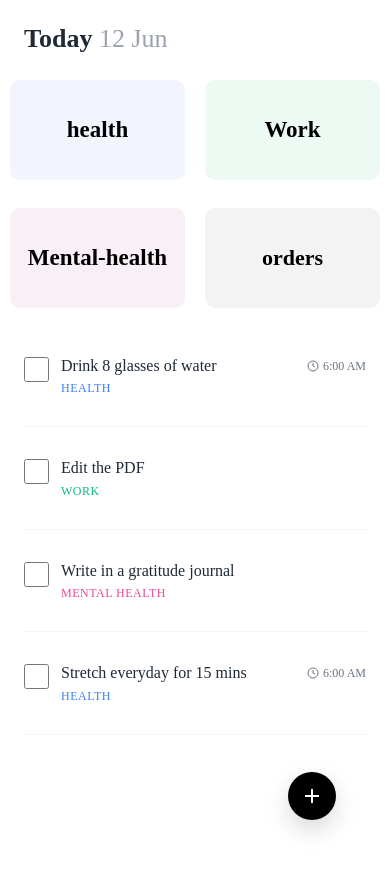
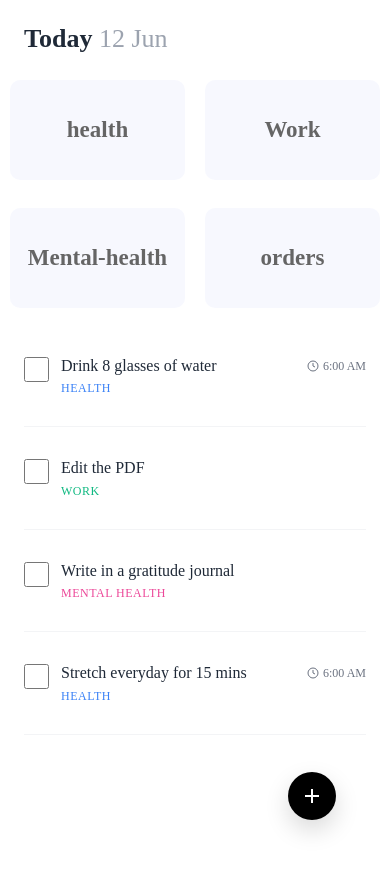
Before and after one commit to Tersemajesty/updated-todo, a React app: page / in a window 390 px wide. Shown: the top 870 px of the page. Built offline with nearby package versions, Linux system fonts and the light colour scheme; the HTML template or start-up script is replaced by a standard one.

Commit message:
mergd two branchs twog

```diff
--- a/src/component/Todo.css
+++ b/src/component/Todo.css
@@ -27,9 +27,19 @@
     flex-direction: column;
     align-items: center;
     height: 255px;
+    cursor: pointer;
+    opacity: 0.6;
+    transition: 0.3s;
     width: 100%;
     /* background: pink; */
   }
+
+  .header-container1 h1.active {
+  font-weight: bold;
+  opacity: 1;
+  color: #333;
+  border-bottom: 2px solid #000;
+}
 
   .div {
     height: 50%;
--- a/src/component/Todo.jsx
+++ b/src/component/Todo.jsx
@@ -36,6 +36,7 @@ const TodoList = () => {
   const [isModalOpen, setIsModalOpen] = useState(false);
   const [swipedTask, setSwipedTask] = useState(null);
   const [swipeOffset, setSwipeOffset] = useState(0);
+  const [activeCategory, setActiveCategory] = useState("All");
 
   const toggleTask = (id) => {
     setTasks(
@@ -117,18 +118,25 @@ const TodoList = () => {
       </div >
       <div className="header-container1">
         <div className="div">
-          <h1 className="h1">health</h1>
-          <h1 className="h2">Work</h1>
+          <h1 className={`h1 ${activeCategory === "HEALTH" ? "active" : ""}`}
+          onClick={()=> setActiveCategory("HEALTH")}>health</h1>
+          <h1 className={`h1 ${activeCategory === "WORK" ? "active" : ""}`}
+          onClick={()=> setActiveCategory("WORK")}>Work</h1>
         </div>
         <div className="DIV1">
-            <h1 className="h3">Mental-health</h1>
-        <h1 className="h4">orders</h1>
+            <h1 className={`h1 ${activeCategory === "MENTAL HEALTH" ? "active" : ""}`}
+            onClick={()=> setActiveCategory("MENTAL HEALTH")}>Mental-health</h1>
+        <h1 className={`h1 ${activeCategory === "ORDERS" ? "active" : ""}`}
+        onClick={()=> setActiveCategory("ORDERS")}>orders</h1>
         </div>
       </div>
 
       {/* Task List */}
       <div className="task-list">
-        {tasks.map((task) => (
+        {tasks.filter((task) =>
+          activeCategory === "All" ? true: task.category === activeCategory
+        )
+        .map((task) => (
           <div key={task.id} className="task-item">
             <div
               className="task-content"
```
